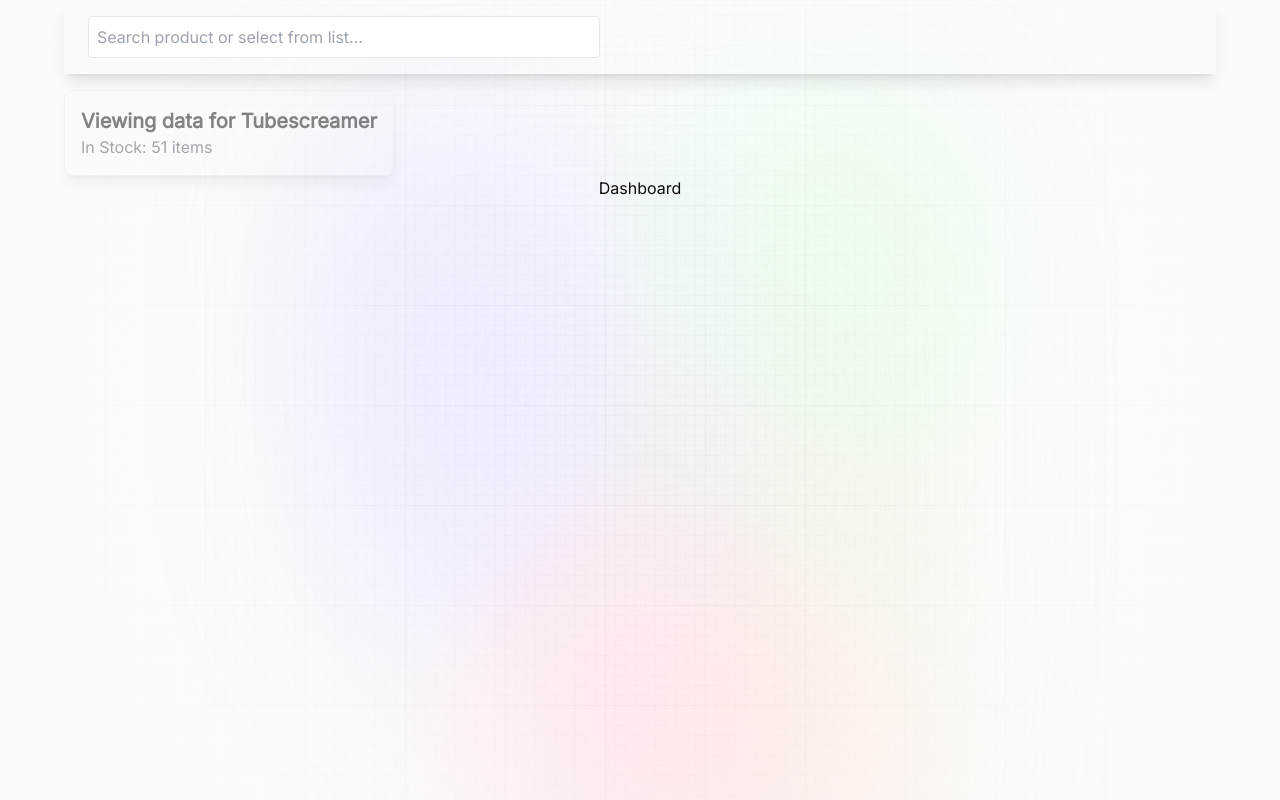
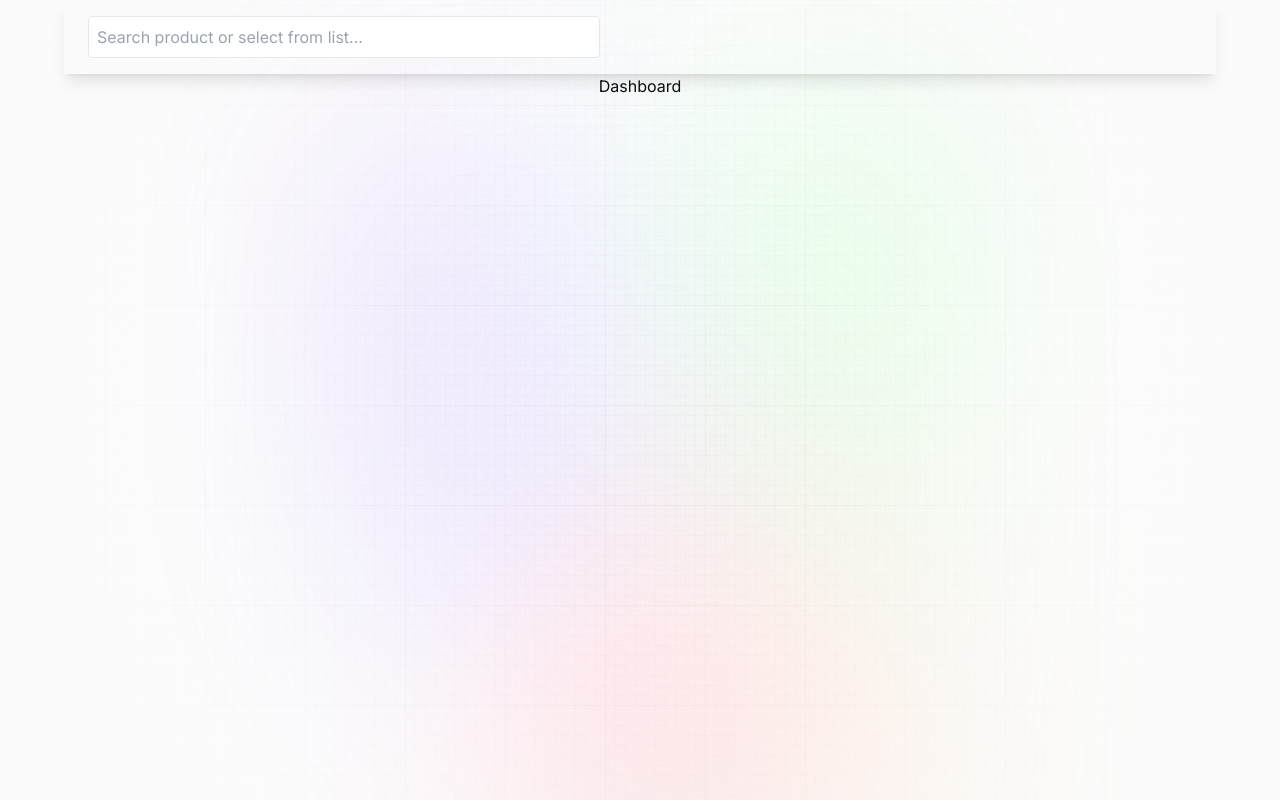
Before and after one commit to Monkfish3000/product-dashboard, a Next.js app: page / in a window 1280 px wide. Built offline with nearby package versions, Linux system fonts and the light colour scheme.

Commit message:
initalised basic context

```diff
--- a/src/app/layout.tsx
+++ b/src/app/layout.tsx
@@ -1,5 +1,7 @@
 import type { Metadata } from "next";
 import { Inter } from "next/font/google";
+
+import { ProductProvider } from "@/utils/context/ProductContext";
 import "./globals.css";
 
 export const metadata: Metadata = {
@@ -24,7 +26,9 @@
         <div className="background">
           <div className="gradient"></div>
         </div>
-        <main>{children}</main>
+        <ProductProvider>
+          <main>{children}</main>
+        </ProductProvider>
       </body>
     </html>
   );
--- a/src/components/ProductInfo.tsx
+++ b/src/components/ProductInfo.tsx
@@ -1,10 +1,17 @@
+"use client";
+
+import { useProduct } from "@/utils/context/ProductContext";
+
 const ProductInfo = () => {
-  return (
+  const { selectedProd } = useProduct();
+
+  console.log("NOW inside ProductINFO --> ", selectedProd);
+  return selectedProd ? (
     <div className="productInfo">
-      <h1 className="text-xl font-semibold">{`Viewing data for Tubescreamer`}</h1>
+      <h1 className="text-xl font-semibold">{`Viewing data for ${selectedProd}`}</h1>
       <p className="text-gray-600">{`In Stock: 51 items`}</p>
     </div>
-  );
+  ) : null;
 };
 
 export default ProductInfo;
--- a/src/components/ProductSearch.tsx
+++ b/src/components/ProductSearch.tsx
@@ -1,24 +1,24 @@
 "use client";
-
+import { useState, useEffect, useRef } from "react";
+import { useProduct } from "@/utils/context/ProductContext";
 import { ProductSearchProps } from "@/utils/types/product-types/product-types";
-import { useState, useEffect, useRef } from "react";
 
 const ProductSearch: React.FC<ProductSearchProps> = ({ productNames }) => {
   console.log("inside ProductSearch --> ", productNames);
 
   const [searchTerm, setSearchTerm] = useState("");
   const [highlightedIndex, setHighlightedIndex] = useState(-1);
-  const [selectedProduct, setSelectedProduct] = useState("");
   const [dropdownOpen, setDropdownOpen] = useState(false);
 
-  const dropdownRef = useRef(null);
+  const { selectedProd, setSelectedProd } = useProduct();
+  const dropdownRef = useRef<HTMLDivElement>(null);
 
   const filteredProducts = productNames.filter((product) =>
     product.toLowerCase().includes(searchTerm.toLowerCase())
   );
 
   const handleProductSelect = (product) => {
-    setSelectedProduct(product);
+    setSelectedProd(product);
     setSearchTerm(product);
     setDropdownOpen(false);
   };
@@ -80,6 +80,8 @@
     };
   }, [dropdownOpen, highlightedIndex, filteredProducts]);
 
+  console.log("inside ProductSearch --> ", selectedProd);
+
   return (
     <div ref={dropdownRef} className="relative w-full max-w-lg">
       <input
--- /dev/null
+++ b/src/utils/context/ProductContext.tsx
@@ -0,0 +1,30 @@
+"use client";
+
+import { createContext, useContext, useState, ReactNode } from "react";
+
+type ProductContextType = {
+  selectedProd: string;
+  setSelectedProd: (product: string) => void;
+};
+
+const ProductContext = createContext<ProductContextType | undefined>(undefined);
+
+export const ProductProvider = ({ children }: { children: ReactNode }) => {
+  const [selectedProd, setSelectedProd] = useState<string>("");
+
+  return (
+    <ProductContext.Provider value={{ selectedProd, setSelectedProd }}>
+      {children}
+    </ProductContext.Provider>
+  );
+};
+
+export const useProduct = () => {
+  const product = useContext(ProductContext);
+
+  if (!product) {
+    throw new Error("useProduct must be used inside ProductProvider");
+  }
+
+  return product;
+};
```
